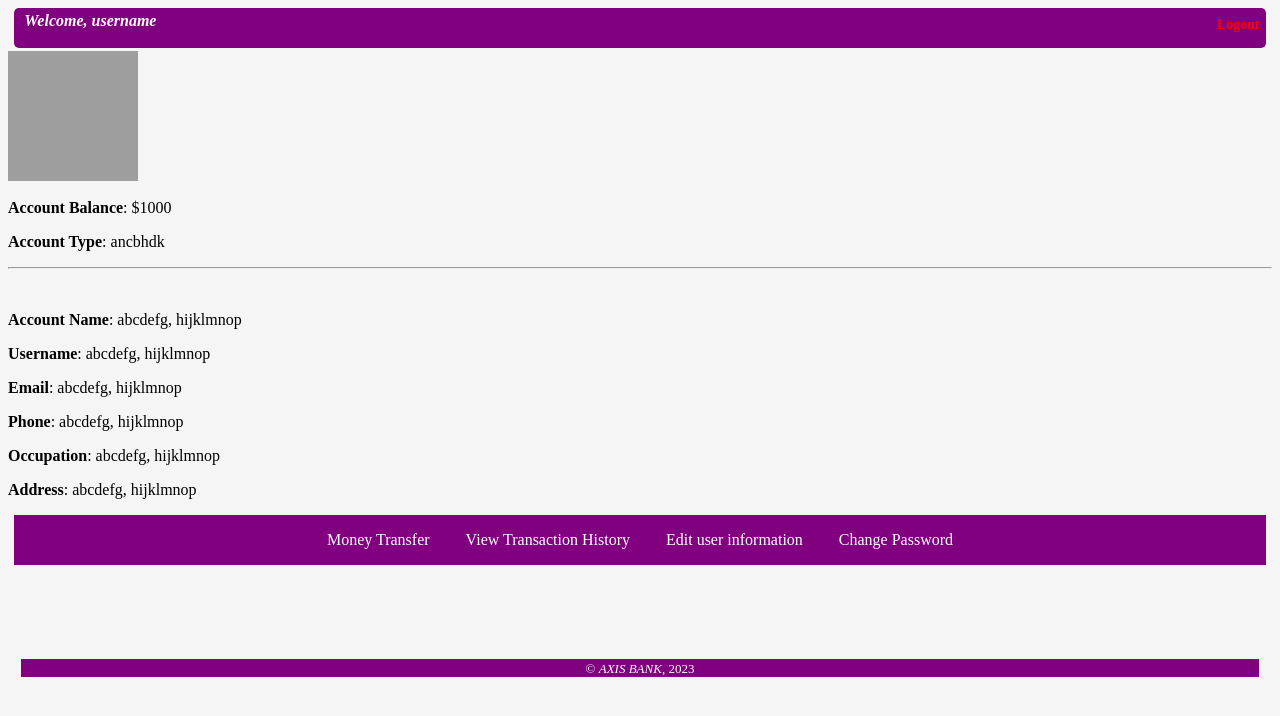
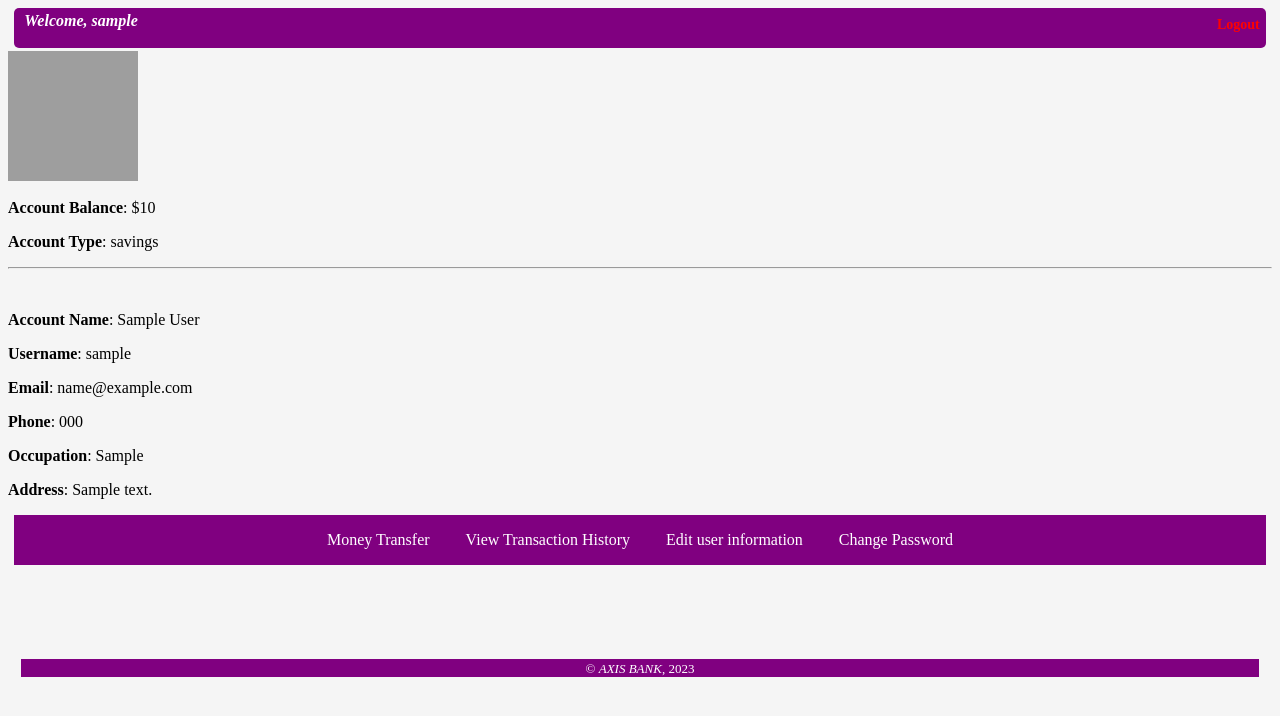
Before and after one commit to cletusola/bank, a Django app: page /account/pages/dashboard/ in a window 1280 px wide. Shown: the top 716 px of the page. Run offline with Django 4.2, Linux system fonts and the light colour scheme; a user stored in the database is signed in; tables that the repository leaves empty hold one stand-in row (values such as "Sample post"); grey boxes are pictures that could not be loaded.

Commit message:
modified dashboard, home and money transfer.html files

```diff
--- a/account/templates/pages/dashboard.html
+++ b/account/templates/pages/dashboard.html
@@ -10,31 +10,32 @@
 </head>
 <body>
     <div class="top-div">
-        <h4>Welcome, username</h4>
-
+        <h4><span>Welcome,</span> {{request.user.username}}</h4>
         <ul>
-            <li><a href="#">Logout</a></li>
+            <li><a href="{% url 'logout' %}">Logout</a></li>
         </ul>
     </div>
     <div class="dashboard-div">
         <div class="profile-img">
             <img src="#">
         </div>
+        {% for p in profile %}
         <div class="account-info">
-            <p><b>Account Balance</b>: $1000</p>
-            <p><b>Account Type</b>: ancbhdk</p>
+            <p><b>Account Balance</b>: ${{p.account_balance}}</p>
+            <p><b>Account Type</b>: {{p.account_type}}</p>
         </div>
         <hr/><br/>
         <div class="profile-info">
-            <p><b>Account Name</b>: abcdefg, hijklmnop</p>
-            <p><b>Username</b>: abcdefg, hijklmnop</p>
-            <p><b>Email</b>: abcdefg, hijklmnop</p>
-            <p><b>Phone</b>: abcdefg, hijklmnop</p>
-            <p><b>Occupation</b>: abcdefg, hijklmnop</p>
-            <p><b>Address</b>: abcdefg, hijklmnop</p>
+            <p><b>Account Name</b>: {{p.account_name}}</p>
+            <p><b>Username</b>: {{p.account_owner.username}}</p>
+            <p><b>Email</b>: {{p.account_owner.email}}</p>
+            <p><b>Phone</b>: {{p.account_phone}}</p>
+            <p><b>Occupation</b>: {{p.account_occupation}}</p>
+            <p><b>Address</b>: {{p.account_address}}</p>
         </div>
+        {% endfor%}
         <div class="edit">
-            <p><a href="#">Money Transfer</a></p> <p><a href="#">View Transaction History</a></p> <p><a href="#">Edit user information</a></p> <p><a href="#">Change Password</a></p>
+            <p><a href="{% url 'money_transfer' %}">Money Transfer</a></p> <p><a href="#">View Transaction History</a></p> <p><a href="#">Edit user information</a></p> <p><a href="#">Change Password</a></p>
         </div>
     </div>
     <br/><br/><br/>
```
Also changed, not shown: account/templates/pages/home.html (+31 -1 lines), account/templates/transactions/money_transfer.html (+6 -5 lines).
